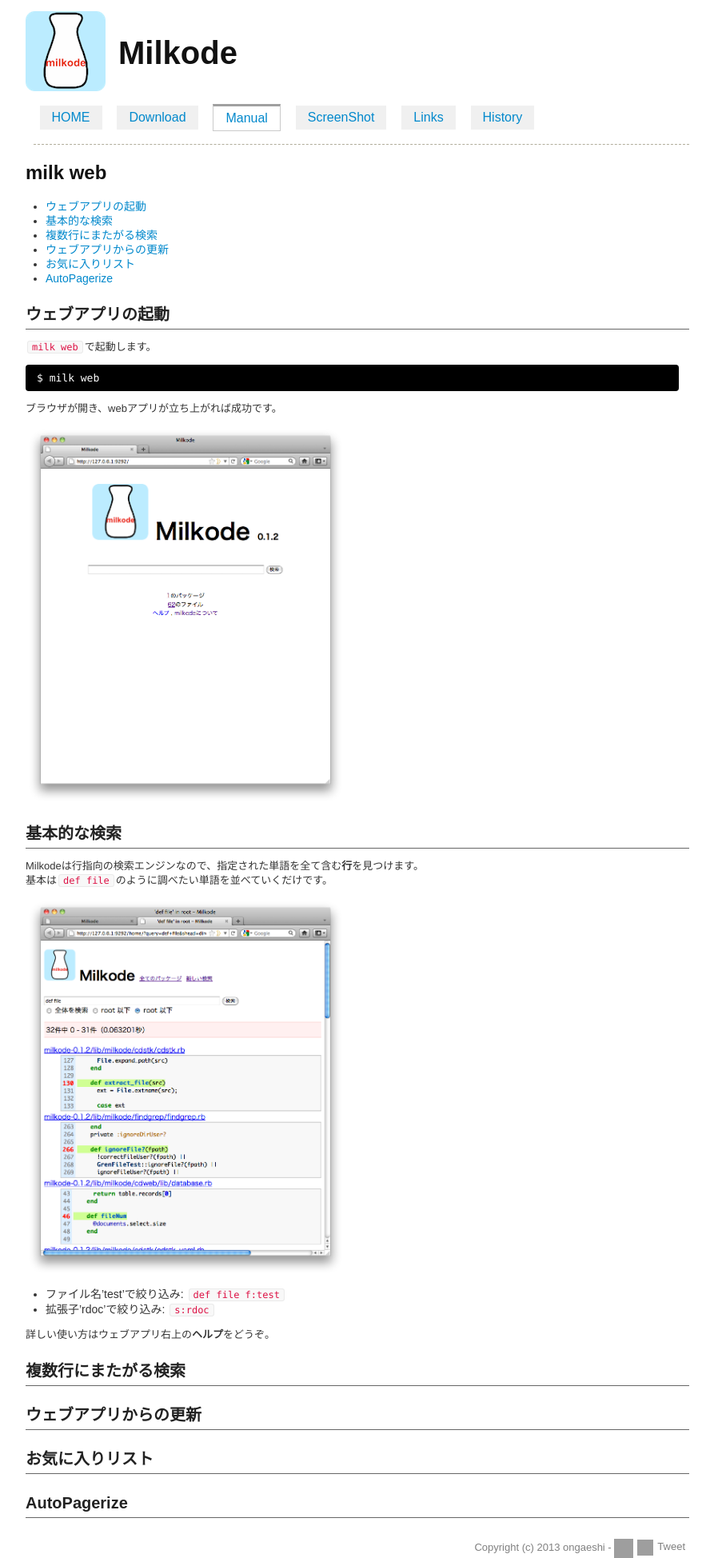
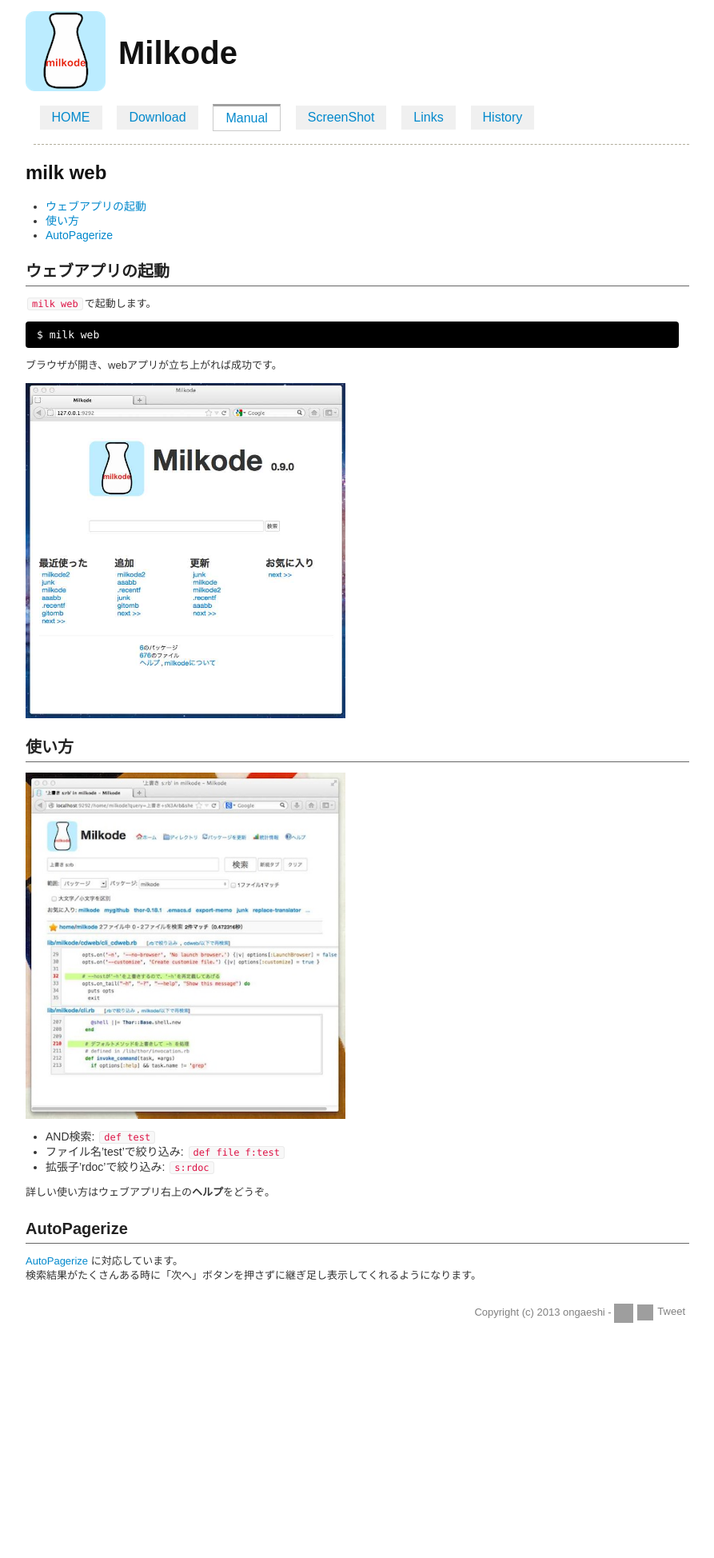
Before and after one commit to ongaeshi/milkode, a Jekyll site: the page built from milk-web.md, in a window 1280 px wide. Shown: the whole page at 80% size, without its empty margins (193-1086 px from the left). Built offline with Jekyll 4.4.1, drawn with Linux system fonts in a browser that asks for light colours; Markdown is read by kramdown in place of the engine named in the settings; comment, search, counter and statistics services are not loaded; after the commit the page ends 1654 px from its top, so only the background shows below that; grey boxes are pictures that could not be loaded.

Commit message:
milk-web.md の記事を書く

```diff
--- a/milk-web.md
+++ b/milk-web.md
@@ -6,14 +6,11 @@ rootpath: .
 ---
 # milk web
 
-- [ウェブアプリの起動](#-1)
-- [基本的な検索](#-2)
-- [複数行にまたがる検索](#-3)
-- [ウェブアプリからの更新](#-4)
-- [お気に入りリスト](#-5)
-- [AutoPagerize](#-6)
+- [ウェブアプリの起動](#start)
+- [使い方](#basicsearch)
+- [AutoPagerize](#autopagerize)
 
-<a name="-1"></a> ウェブアプリの起動
+<a name="start"></a> ウェブアプリの起動
 -------------------------------------------------------------------------------------------
 
 `milk web`で起動します。
@@ -24,29 +21,21 @@ $ milk web
 
 ブラウザが開き、webアプリが立ち上がれば成功です。
 
-<img src="{{page.rootpath}}/images/milk-web-01.png" width="400px"/>
+<img src="{{page.rootpath}}/images/milkode-web-02.jpg" width="400px"/>
 
-<a name="-2"></a> 基本的な検索
+<a name="basicsearch"></a> 使い方
 -------------------------------------------------------------------------------------------
 
-Milkodeは行指向の検索エンジンなので、指定された単語を全て含む**行**を見つけます。<br>
-基本は`def file`のように調べたい単語を並べていくだけです。
+<img src="{{page.rootpath}}/images/milkode-web-01.jpg" width="400px"/>
 
-<img src="{{page.rootpath}}/images/milk-web-02.png" width="400px"/>
-
+- AND検索: `def test`
 - ファイル名'test'で絞り込み: `def file f:test`
 - 拡張子'rdoc'で絞り込み: `s:rdoc`
 
 詳しい使い方はウェブアプリ右上の**ヘルプ**をどうぞ。
 
-<a name="-3"></a> 複数行にまたがる検索
+<a name="autopagerize"></a> AutoPagerize
 ---------------------------------------------------------------------------------------------
 
-<a name="-4"></a> ウェブアプリからの更新
----------------------------------------------------------------------------------------------
-
-<a name="-5"></a> お気に入りリスト
----------------------------------------------------------------------------------------------
-
-<a name="-6"></a> AutoPagerize
----------------------------------------------------------------------------------------------
+[AutoPagerize](http://autopagerize.net/) に対応しています。<br>
+検索結果がたくさんある時に「次へ」ボタンを押さずに継ぎ足し表示してくれるようになります。
```
Also changed, not shown: images/milkode-web-02.jpg (added).
